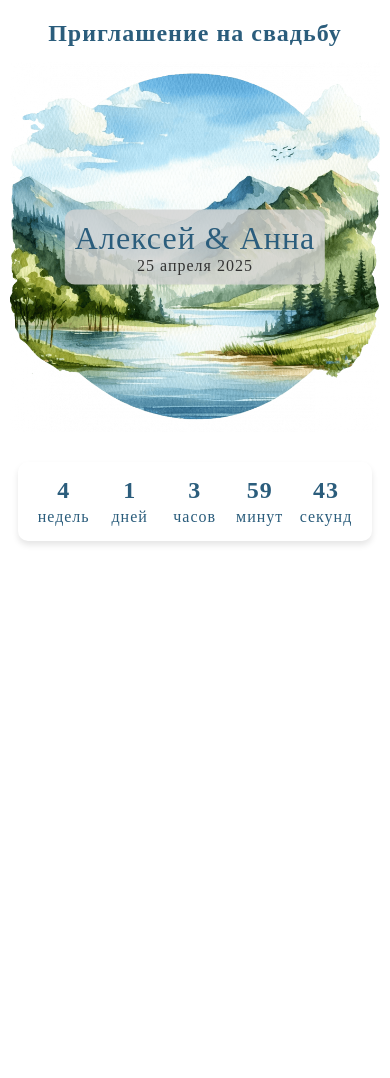
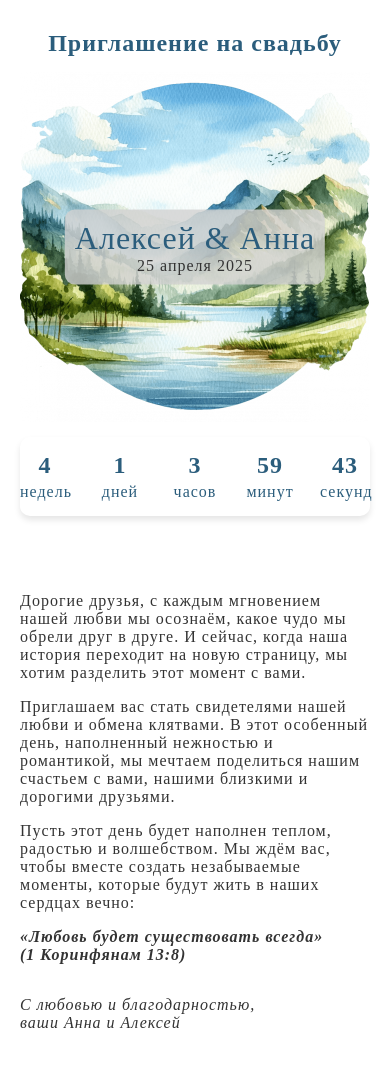
Before and after one commit to trewstaples/weeding, a PHP site: page / in a window 390 px wide. Before the commit the page ends 545 px from the top, so only its background shows below. Run offline with PHP 8.4, Linux system fonts and the light colour scheme.

Commit message:
Доработана секция с вступительными словами

```diff
--- a/index.html
+++ b/index.html
@@ -39,26 +39,24 @@
         </div>
       </div>
     </section>
-    <!--     <section class="section invitation">
-      <div class="invitation__content">
-        <p class="invitation__text">
-          Дорогие друзья, с каждым мгновением нашей любви мы осознаём, какое чудо мы обрели друг в друге. И сейчас, когда наша история переходит на новую страницу, мы хотим разделить этот момент с
-          вами.
+    <section class="invitation">
+      <p>
+        Дорогие друзья, с каждым мгновением нашей любви мы осознаём, какое чудо мы обрели друг в друге. И сейчас, когда наша история переходит на новую страницу, мы хотим разделить этот момент с вами.
       </p>
-        <p class="invitation__text">
+      <p>
         Приглашаем вас стать свидетелями нашей любви и обмена клятвами. В этот особенный день, наполненный нежностью и романтикой, мы мечтаем поделиться нашим счастьем с вами, нашими близкими и
         дорогими друзьями.
       </p>
-        <p class="invitation__text">Пусть этот день будет наполнен теплом, радостью и волшебством. Мы ждём вас, чтобы вместе создать незабываемые моменты, которые будут жить в наших сердцах вечно:</p>
-        <p class="invitation__text">
+      <p>Пусть этот день будет наполнен теплом, радостью и волшебством. Мы ждём вас, чтобы вместе создать незабываемые моменты, которые будут жить в наших сердцах вечно:</p>
+      <p>
         <em>«Любовь будет существовать всегда»<br />(1 Коринфянам 13:8)</em>
       </p>
       <p class="invitation__signature">
         С любовью и благодарностью,<br />
         ваши Анна и Алексей
       </p>
-      </div>
     </section>
+    <!--
     <section class="info">
       <h2 class="section-title">Пару важных моментов</h2>
       <div class="info-container">
--- a/styles.css
+++ b/styles.css
@@ -83,10 +83,11 @@ section {
 }
 
 .countdown {
-  margin: 0px auto 0;
+  margin: 0;
   padding: 25px 40px;
   max-width: 600px;
   display: flex;
+  justify-content: center;
   gap: 30px;
   border-radius: 10px;
   box-shadow: 0 4px 6px rgba(0, 0, 0, 0.1);
@@ -104,6 +105,22 @@ section {
   font-weight: bold;
 }
 
+/* SECTION INVITATION */
+
+.invitation {
+  text-align: left;
+}
+
+.invitation em {
+  font-weight: bold;
+  text-align: center;
+}
+
+.invitation__signature {
+  font-style: italic;
+  margin-top: var(--spacing-lg);
+}
+
 @media (max-width: 1024px) {
   html {
     font-size: 18px;
@@ -111,7 +128,7 @@ section {
 
   section {
     max-width: 500px;
-    padding: 30px 15px;
+    padding: 30px 20px;
   }
 
   .hero {
@@ -123,14 +140,17 @@ section {
   }
 
   .countdown {
-    gap: 20px;
-    margin: 20px auto 0;
-    padding: 20px 30px;
+    padding: 20px 35px;
+    gap: 30px;
   }
 
   .countdown-item {
     gap: 6px;
     min-width: 60px;
+  }
+
+  .invitation {
+    padding: 20 30px;
   }
 }
 
@@ -141,7 +161,6 @@ section {
 
   section {
     max-width: 100%;
-    padding: 20px 10px;
   }
 
   .hero {
@@ -153,9 +172,8 @@ section {
   }
 
   .countdown {
-    gap: 15px;
-    margin: 15px auto 0;
-    padding: 15px 20px;
+    padding: 15px 30px;
+    gap: 25px;
   }
 
   .countdown-item {
@@ -526,23 +544,4 @@ section {
   background-color: #d0d0d0;
 }
 
-.invitation__content {
-  margin: 0 auto;
-  text-align: left;
-}
-
-.invitation__text {
-  line-height: 1.8;
-  margin-bottom: var(--spacing-md);
-}
-
-.invitation__text em {
-  font-weight: bold;
-  text-align: center;
-}
-
-.invitation__signature {
-  font-style: italic;
-  margin-top: var(--spacing-lg);
-}
  */
```
Lines whose indentation alone changed are shown as unchanged.
